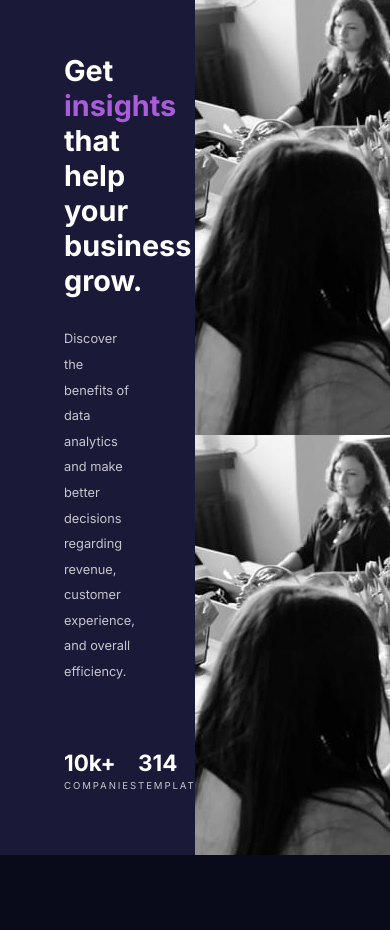
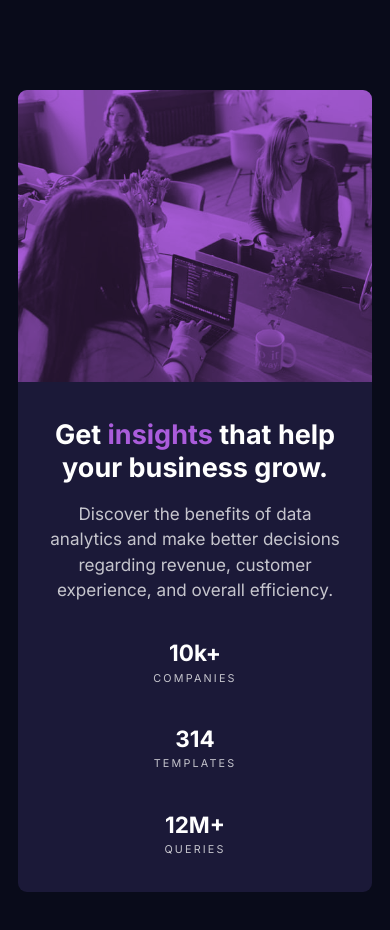
Before and after one commit to Ljr777/stats-preview-card-component-main, a plain HTML site: page index.html in a window 390 px wide. Before the commit the page ends 855 px from the top, so only its background shows below. Drawn offline with Linux system fonts and the light colour scheme.

Commit message:
added media query at 750px

```diff
--- a/index.html
+++ b/index.html
@@ -7,6 +7,7 @@
   <!-- link style sheets to html -->
   <link rel="stylesheet" href="./style.css">
   <link rel="stylesheet" href="./predefined.css">
+  <link rel="stylesheet" href="./queries.css">
   <!-- displays site properly based on user's device -->
   <link rel="icon" type="image/png" sizes="32x32" href="./images/favicon-32x32.png">
   <!-- Link font  -->
@@ -23,8 +24,8 @@
 </head>
 
 <body class="column vr-centre hr-centre">
-  <div class="main-div row">
-    <div class="text-section">
+  <main class="main-div">
+    <div class="text-section" role="contentinfo">
       <h1 class="main-heading">
         Get <span class="emphasis">insights</span> that help your business grow.
       </h1>
@@ -32,7 +33,7 @@
         Discover the benefits of data analytics and make better decisions regarding revenue, customer
         experience, and overall efficiency.
       </p>
-      <div class="stats row uppercase">
+      <section class="stats row uppercase">
         <div>
           <h3 class="stats-heading lowercase">10k+</h3>
           <p class="stat-name"> companies</p>
@@ -45,10 +46,13 @@
           <h3 class="stats-heading">12m+</h3>
           <p class="stat-name"> queries</p>
         </div>
-      </div>
+      </section>
     </div>
-    <div class="staff-image"></div>
-  </div>
+    <picture class="image-section">
+      <source srcset="./images/image-header-mobile.jpg" media="(min-width:750px)">
+      <img src="./images/image-header-desktop.jpg" alt="" class="staff-img" aria-hidden="true">
+    </picture>
+  </main>
   <!-- <div class="attribution">
     Challenge by <a href="https://www.frontendmentor.io?ref=challenge" target="_blank">Frontend Mentor</a>.
     Coded by <a href="#">Your Name Here</a>.
--- a/predefined.css
+++ b/predefined.css
@@ -1,3 +1,48 @@
+/* CSS RESETS */
+* {
+  margin: 0;
+  padding: 0;
+  box-sizing: border-box;
+}
+
+img,
+picture,
+video,
+canvas,
+svg {
+  max-inline-size: 100%;
+  block-size: auto;
+}
+
+a {
+  text-decoration: none;
+  color: inherit;
+}
+
+p,
+h1,
+h2,
+h3,
+h4,
+h5,
+h6 {
+  overflow-wrap: break-word;
+}
+
+ol,
+ul {
+  list-style: none;
+}
+
+input,
+button,
+textarea,
+select {
+  font: inherit;
+  border: none;
+}
+
+/* REUSABLE CODE */
 .flex {
   display: flex;
 }
--- /dev/null
+++ b/queries.css
@@ -0,0 +1,22 @@
+/* BELOW 750px */
+@media (max-width: 46.88em) {
+  html {
+    font-size: 56.25%;
+  }
+  .main-div {
+    display: flex;
+    flex-direction: column-reverse;
+    margin: 10rem 2rem;
+  }
+  .text-section {
+    padding: 4rem 3rem;
+    text-align: center;
+  }
+  .stats {
+    display: flex;
+    flex-direction: column;
+  }
+  .main-paragraph {
+    font-size: 1.9rem;
+  }
+}
--- a/style.css
+++ b/style.css
@@ -1,20 +1,23 @@
-* {
-  padding: 0;
-  margin: 0;
-  box-sizing: border-box;
+html {
+  font-size: 62.5%;
 }
 body {
-  height: 100vh;
+  min-height: 100vh;
   background-color: hsl(233, 47%, 7%);
   font-family: "Inter", sans-serif;
+  font-size: 1.5rem;
 }
 .main-div {
-  max-width: 60rem;
+  max-width: 100rem;
+  display: grid;
+  grid-template-columns: 1fr 1fr;
+  border-radius: 1rem;
+  overflow: hidden;
 }
 .text-section {
-  width: 50%;
   background-color: hsl(244, 38%, 16%);
-  padding: 4rem;
+  padding: 6rem;
+  max-height: 100%;
 }
 .main-heading,
 .stats-heading {
@@ -26,31 +29,36 @@ body {
 .stats,
 .main-paragraph {
   color: hsla(0, 0%, 100%, 0.75);
-  font-size: 0.8rem;
+  font-size: 1.6rem;
 }
 .main-heading {
-  font-size: 1.8rem;
+  font-size: 3rem;
+}
+.stats-heading {
+  font-size: 2.5rem;
 }
 .stats {
   margin-top: 4rem;
-  justify-content: space-between;
-  width: 80%;
-  font-size: 1.2rem;
+  font-size: 2rem;
+  gap: 4.5rem;
 }
 .main-paragraph {
   margin-top: 1.8rem;
-  line-height: 2;
+  line-height: 1.5;
 }
 .stat-name {
-  font-size: 0.6rem;
+  font-size: 1.2rem;
   letter-spacing: 0.2em;
   margin-top: 0.5em;
 }
-.staff-image {
-  background-image: url("./images/image-header-desktop.jpg");
-  width: 50%;
+.image-section {
   background-color: hsl(277, 64%, 61%);
 }
-.staff-image::after {
-  content: "";
+.staff-img {
+  opacity: 0.8;
+  display: block;
+  mix-blend-mode: multiply;
+  max-width: 100%;
+  height: 100%;
+  object-fit: cover;
 }
```
